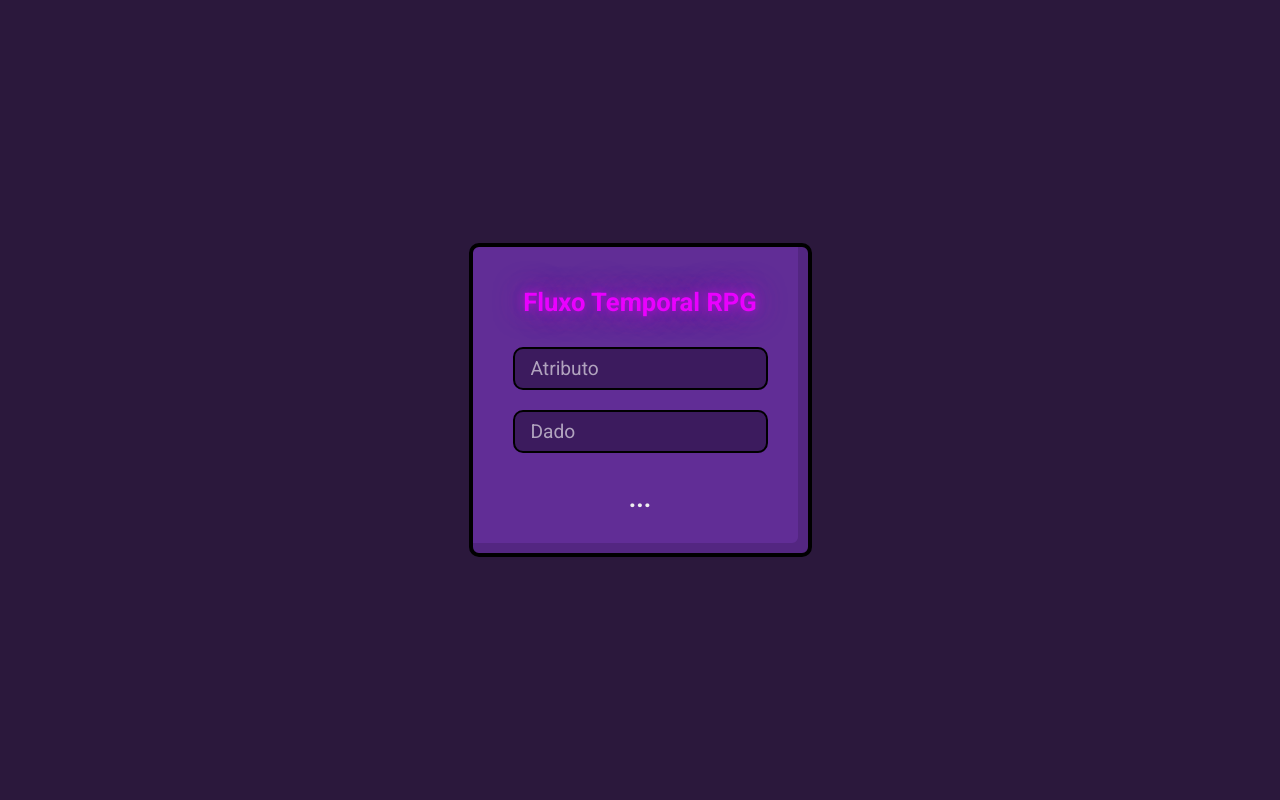
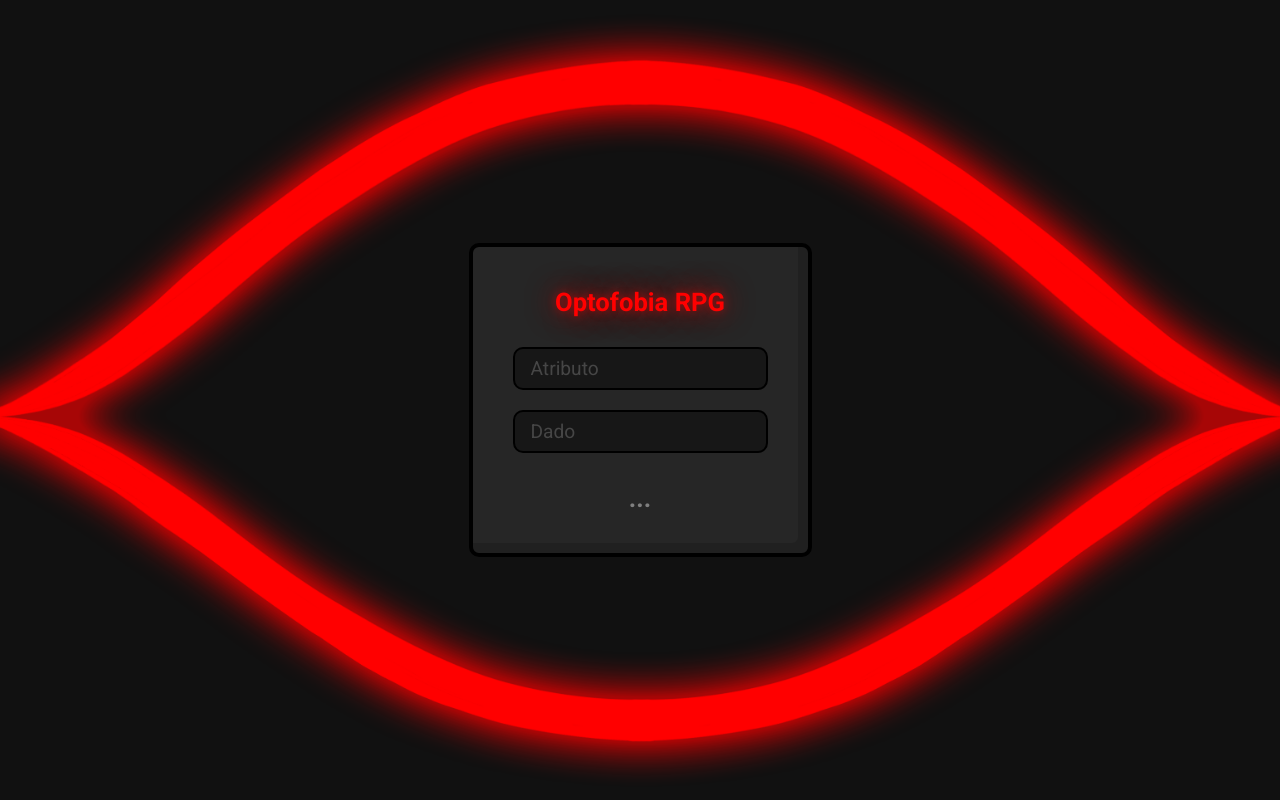
Before and after one commit to Empix/Last-Heroes-Dice-Value, a plain HTML site: page index.html in a window 1280 px wide. Drawn offline with Linux system fonts and the light colour scheme.

Commit message:
feat: change theme to Optofobia RPG

```diff
--- a/index.html
+++ b/index.html
@@ -1,7 +1,7 @@
 <!DOCTYPE html>
 <html lang="en">
   <head>
-    <title>Fluxo Temporal RPG</title>
+    <title>Optofobia RPG</title>
 
     <meta charset="UTF-8" />
     <meta http-equiv="X-UA-Compatible" content="IE=edge" />
@@ -13,7 +13,7 @@
   <body>
     <div class="wrapper">
       <div class="box">
-        <h1 class="title">Fluxo Temporal RPG</h1>
+        <h1 class="title">Optofobia RPG</h1>
 
         <input
           id="attribute"
--- a/style.css
+++ b/style.css
@@ -11,7 +11,11 @@
 }
 
 body {
-  background-color: #2b183c;
+  background-color: #111111;
+  background-image: url('bg.png');
+  background-position: center;
+  background-repeat: no-repeat;
+  background-size: 1520px auto;
 }
 
 /* Wrapper */
@@ -25,8 +29,8 @@ body {
 }
 
 .box {
-  color: #eee;
-  background-color: #612d96;
+  color: #7f7f7f;
+  background-color: #262626;
   padding: 40px;
   border-radius: 10px;
   border: 4px solid #000;
@@ -35,27 +39,25 @@ body {
   flex-direction: column;
   gap: 20px;
 
-  box-shadow: -10px -10px 0 #532681 inset;
+  box-shadow: -10px -10px 0 #202020 inset;
 }
 
 .box .title {
   width: 100%;
   text-align: center;
   font-size: 1.6em;
-  color: #ea00ff;
+  color: #ff0000;
   margin-bottom: 10px;
   animation: glow 2s ease-in-out infinite alternate;
 }
 
 @keyframes glow {
   from {
-    text-shadow: 0px 0 10px rgb(234, 0, 255, 0.5),
-      0 0 30px rgb(234, 0, 255, 0.5);
+    text-shadow: 0px 0 10px rgb(255, 0, 0, 0.5), 0 0 30px rgb(255, 0, 0, 0.5);
   }
   to {
-    text-shadow: 0px 0 10px rgb(234, 0, 255, 0.5),
-      0 0 30px rgb(234, 0, 255, 0.5), 0 0 60px rgb(234, 0, 255, 0.5),
-      0 0 100px rgb(234, 0, 255, 0.3);
+    text-shadow: 0px 0 10px rgb(255, 0, 0, 0.5), 0 0 30px rgb(255, 0, 0, 0.5),
+      0 0 60px rgb(255, 0, 0, 0.5), 0 0 100px rgb(255, 0, 0, 0.3);
   }
 }
 
@@ -66,7 +68,7 @@ body {
 .box input {
   width: 100%;
   padding: 8px 16px;
-  background-color: #3c1b5e;
+  background-color: #171717;
   border: none;
   color: #eee;
   font-size: 1.2em;
@@ -77,7 +79,7 @@ body {
 }
 
 .box input::placeholder {
-  color: rgba(255, 255, 255, 0.6);
+  color: #464646;
 }
 
 .box input::-webkit-outer-spin-button,
```
Also changed, not shown: bg.png (added), favicon.png.
